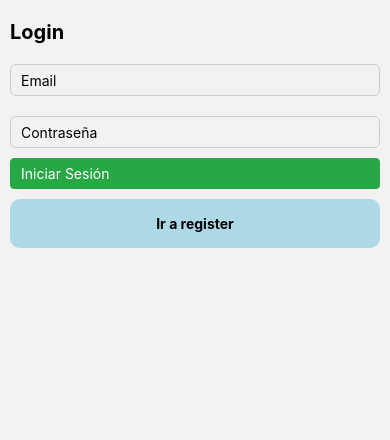
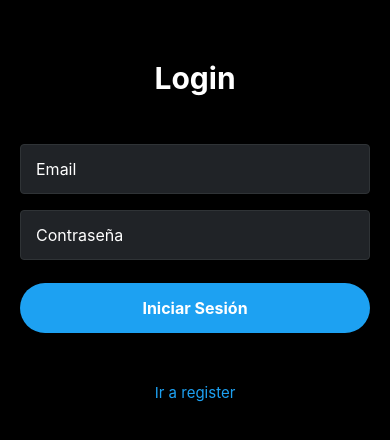
Before and after one commit to MiloVallacco/proyectoIntegrador4, a React Native app: screen /Profile in a window 390 px wide. Shown: the top 440 px of the page. Built offline with nearby package versions, Linux system fonts and the light colour scheme; no server answers.

Commit message:
CSS Y PROYECTO TERMINADO

```diff
--- a/src/Components/Post.js
+++ b/src/Components/Post.js
@@ -44,38 +44,44 @@ class Post extends Component {
 
 const styles = StyleSheet.create({
     contenedor: {
-        backgroundColor: "lightblue",
+        backgroundColor: "#000000",
         padding: 15,
-        marginVertical: 8,
-        borderRadius: 8
+        borderBottomWidth: 1,
+        borderBottomColor: "#2F3336"
     },
     usuario: {
         fontWeight: "bold",
-        fontSize: 16
+        fontSize: 15,
+        color: "#FFFFFF",
+        marginBottom: 5
     },
     descripcion: {
-        fontSize: 14,
-        marginVertical: 8
+        fontSize: 15,
+        color: "#FFFFFF",
+        marginVertical: 10,
+        lineHeight: 20
     },
     meGusta: {
-        color: "blue",
+        color: "#1DA1F2",
         fontSize: 14,
-        marginTop: 8,
-        fontWeight: "bold"
+        marginTop: 10,
+        fontWeight: "600"
     },
     likes: {
-        fontSize: 12,
-        color: "#666",
-        marginTop: 4
+        fontSize: 13,
+        color: "#71767A",
+        marginTop: 5
     },
     fecha: {
-        color: "#888",
-        fontSize: 10
+        color: "#71767A",
+        fontSize: 13,
+        marginTop: 5
     },
     comentar: {
-        color: "blue",
-        textAlign: "right",
-        marginTop: 10
+        color: "#1DA1F2",
+        fontSize: 14,
+        marginTop: 10,
+        fontWeight: "600"
     }
 })
 
--- a/src/Screens/Comentarios.js
+++ b/src/Screens/Comentarios.js
@@ -82,7 +82,7 @@ class Comentarios extends Component{
                     renderItem={({ item }) => (
                         <View style={styles.comentario}>
                             <Text style={styles.userName}>{item.userName}</Text>
-                            <Text>{item.comentario}</Text>
+                            <Text style={styles.comentarioText}>{item.comentario}</Text>
                         </View>
                     )}
                 />
@@ -93,37 +93,64 @@ class Comentarios extends Component{
 
 const styles = StyleSheet.create({
     contenedor: {
+        flex: 1,
+        backgroundColor: "#000000",
         padding: 20,
-        marginTop: 50
+        paddingTop: 60
     },
     input: {
-        height: 60,
+        minHeight: 60,
+        backgroundColor: "#202327",
         borderWidth: 1,
-        borderColor: "#ccc",
+        borderColor: "#2F3336",
+        borderRadius: 4,
         marginVertical: 10,
-        padding: 10
+        padding: 15,
+        color: "#FFFFFF",
+        fontSize: 16
     },
     boton: {
-        backgroundColor: "blue",
+        backgroundColor: "#1DA1F2",
         padding: 15,
-        marginVertical: 10
+        borderRadius: 25,
+        marginVertical: 15,
+        alignItems: "center"
     },
     texto: {
-        color: "white",
-        textAlign: "center"
+        color: "#FFFFFF",
+        fontSize: 16,
+        fontWeight: "bold"
     },
     titulo: {
-        fontSize: 20,
+        fontSize: 24,
+        fontWeight: "bold",
+        color: "#FFFFFF",
         textAlign: "center",
-        marginBottom: 20
+        marginBottom: 30
     },
     comentario: {
-        backgroundColor: "lightgray",
+        backgroundColor: "#202327",
         padding: 15,
-        marginVertical: 5
+        borderRadius: 12,
+        marginVertical: 8,
+        borderWidth: 1,
+        borderColor: "#2F3336"
     },
     userName: {
-        fontWeight: "bold"
+        fontWeight: "bold",
+        color: "#FFFFFF",
+        fontSize: 15,
+        marginBottom: 5
+    },
+    subtitulo: {
+        fontSize: 18,
+        fontWeight: "bold",
+        color: "#FFFFFF",
+        marginVertical: 15
+    },
+    comentarioText: {
+        color: "#FFFFFF",
+        fontSize: 15
     }
 })
 
--- a/src/Screens/Home.js
+++ b/src/Screens/Home.js
@@ -40,9 +40,9 @@ class Home extends Component{
             <View style={styles.contenedor}>
                 <Text style={styles.titulo}>Inicio</Text>
                 {this.state.loading ? (
-                    <Text>Cargando posts...</Text>
+                     <Text style={styles.texto}>Cargando posts...</Text>
                 ) : this.state.posts.length === 0 ? (
-                    <Text>No hay posts todavía</Text>
+                  <Text style={styles.texto}>No hay posts todavía</Text>
                 ) : (
                     <FlatList
                         data={this.state.posts}
@@ -64,17 +64,24 @@ class Home extends Component{
 const styles = StyleSheet.create({
   contenedor: {
       flex: 1,
-        paddingHorizontal: 10,
-        paddingTop: 20
+      backgroundColor: "#000000"
   },
   titulo: {
       fontWeight: "bold",
       fontSize: 20,
-        marginBottom: 20,
-        textAlign: "center"
+      color: "#FFFFFF",
+      padding: 15,
+      borderBottomWidth: 1,
+      borderBottomColor: "#2F3336"
   },
   lista: {
       flex: 1
+  },
+  texto: {
+      color: "#FFFFFF",
+      textAlign: "center",
+      marginTop: 50,
+      fontSize: 16
   }
 })
 
--- a/src/Screens/Login.js
+++ b/src/Screens/Login.js
@@ -80,50 +80,54 @@ class Login extends Component{
 }
 const styles = StyleSheet.create({
     contenedor: {
-        paddingHorizontal:10,
-        marginTop:20
+        flex: 1,
+        backgroundColor: "#000000",
+        paddingHorizontal: 20,
+        paddingTop: 60
     },
     input:{
-        height: 20,
+        height: 50,
+        backgroundColor: "#202327",
         paddingVertical: 15,
-        paddingHorizontal: 10,
+        paddingHorizontal: 15,
         borderWidth: 1,
-        borderColor: "#ccc",
-        borderStyle: "solid",
-        borderRadius: 6,
-        marginVertical: 10
+        borderColor: "#2F3336",
+        borderRadius: 4,
+        marginVertical: 8,
+        color: "#FFFFFF",
+        fontSize: 16
     },
     boton: {
-        backgroundColor: "#28A745",
-        paddingHorizontal: 10,
-        paddingVertical: 6,
-        textAlign: "center",
-        borderRadius: 4,
-        borderWidth: 1,
-        borderStyle: "solid",
-        borderColor: "#28A745"
+        backgroundColor: "#1DA1F2",
+        paddingVertical: 15,
+        borderRadius: 25,
+        marginVertical: 15,
+        alignItems: "center"
     },
     texto: {
-        color: "#fff"
+        color: "#FFFFFF",
+        fontSize: 16,
+        fontWeight: "bold"
     },
     register:{
         textAlign: "center",
-        padding: 16,
-        borderRadius: 10,
-        backgroundColor: "lightblue",
-        fontWeight: "bold",
-        marginTop: 10,
-        marginBottom: 10
+        padding: 15,
+        color: "#1DA1F2",
+        fontSize: 15,
+        marginTop: 20
     },
     titulo: {
         fontWeight: "bold",
-        fontSize: 20,
-        marginBottom: 10
+        fontSize: 30,
+        color: "#FFFFFF",
+        marginBottom: 40,
+        textAlign: "center"
     },
     error: {
-        color: "red",
+        color: "#F4212E",
         marginBottom: 10,
-        textAlign: "center"
+        textAlign: "center",
+        fontSize: 14
     }
 })
 export default Login
--- a/src/Screens/NuevoPost.js
+++ b/src/Screens/NuevoPost.js
@@ -40,7 +40,7 @@ class NuevoPost extends Component{
           return (
             <View style={styles.contenedor}>
                 <Text style={styles.titulo}>Crear Nuevo Post</Text>
-                <Text>Compartí lo que estás pensando</Text>
+                <Text style={styles.subtitulo}>Compartí lo que estás pensando</Text>
                 <TextInput
                     style={styles.input}
                     placeholder="Escribe tu mensaje aquí"
@@ -59,46 +59,53 @@ class NuevoPost extends Component{
 }
 const styles = StyleSheet.create({
     contenedor: {
-        paddingHorizontal: 10,
-        marginTop: 20
+        flex: 1,
+        backgroundColor: "#000000",
+        padding: 20,
+        paddingTop: 60
     },
     titulo: {
         fontWeight: "bold",
-        fontSize: 20,
-        marginBottom: 10
+        fontSize: 24,
+        color: "#FFFFFF",
+        marginBottom: 20
     },
     input: {
-        height: 100,
+        minHeight: 120,
+        backgroundColor: "#202327",
         paddingVertical: 15,
-        paddingHorizontal: 10,
+        paddingHorizontal: 15,
         borderWidth: 1,
-        borderColor: "#ccc",
-        borderStyle: "solid",
-        borderRadius: 6,
-        marginVertical: 10
+        borderColor: "#2F3336",
+        borderRadius: 4,
+        marginVertical: 15,
+        color: "#FFFFFF",
+        fontSize: 16,
+        textAlignVertical: "top"
     },
     boton: {
-        backgroundColor: "#28A745",
-        paddingHorizontal: 10,
-        paddingVertical: 6,
-        textAlign: "center",
-        borderRadius: 4,
-        borderWidth: 1,
-        borderStyle: "solid",
-        borderColor: "#28A745",
-        marginTop: 10
+        backgroundColor: "#1DA1F2",
+        paddingVertical: 15,
+        borderRadius: 25,
+        marginTop: 20,
+        alignItems: "center"
     },
     texto: {
-        color: "#fff",
-        textAlign: "center"
+        color: "#FFFFFF",
+        fontSize: 16,
+        fontWeight: "bold"
     },
     volver: {
         textAlign: "center",
-        padding: 16,
-        borderRadius: 10,
-        backgroundColor: "lightblue",
-        fontWeight: "bold",
+        padding: 15,
+        color: "#1DA1F2",
+        fontSize: 15,
         marginTop: 20
+    },
+    subtitulo: {
+        color: "#71767A",
+        fontSize: 15,
+        marginBottom: 15
     }
 })
 export default NuevoPost;
--- a/src/Screens/Profile.js
+++ b/src/Screens/Profile.js
@@ -65,8 +65,9 @@ class Profile extends Component{
                 <Text style={styles.titulo}>Mi Perfil</Text>
 
                 <View style={styles.userInfo}>
-                    <Text>Usuario: {this.state.userName}</Text>
-                    <Text>Email: {user.email}</Text>
+                    <Text style={styles.infoText}>Usuario: {this.state.userName}</Text>
+                    <Text style={styles.infoText}>Email: {user.email}</Text>
+
                 </View>
 
                 <Text style={styles.subtitulo}>Mis Posts:</Text>
@@ -76,7 +77,7 @@ class Profile extends Component{
                     keyExtractor={item => item.id}
                     renderItem={({ item }) => (
                         <View style={styles.posteos}>
-                            <Text>{item.data.descripcion}</Text>
+                             <Text style={styles.postText}>{item.data.descripcion}</Text>
                         </View>
                     )}
                 />
@@ -91,39 +92,60 @@ class Profile extends Component{
 
 const styles = StyleSheet.create({
     contenedor: {
+        flex: 1,
+        backgroundColor: "#000000",
         padding: 20,
-        marginTop: 50
+        paddingTop: 60
     },
     userInfo: {
-        backgroundColor: "lightblue",
-        padding: 15,
-        borderRadius: 5,
-        marginVertical: 10
+        backgroundColor: "#202327",
+        padding: 20,
+        borderRadius: 12,
+        marginVertical: 15,
+        borderWidth: 1,
+        borderColor: "#2F3336"
     },
     posteos: {
-        backgroundColor: "lightgray",
+        backgroundColor: "#202327",
         padding: 15,
-        borderRadius: 5,
+        borderRadius: 12,
+        marginVertical: 8,
+        borderWidth: 1,
+        borderColor: "#2F3336"
+    },
+    boton: {
+        backgroundColor: "#F4212E",
+        padding: 15,
+        borderRadius: 25,
+        marginVertical: 20,
+        alignItems: "center"
+    },
+    texto: {
+        color: "#FFFFFF",
+        fontSize: 16,
+        fontWeight: "bold"
+    },
+    titulo: {
+        fontSize: 24,
+        fontWeight: "bold",
+        color: "#FFFFFF",
+        textAlign: "center",
+        marginBottom: 30
+    },
+    subtitulo: {
+        fontSize: 18,
+        fontWeight: "bold",
+        color: "#FFFFFF",
+        marginVertical: 15
+    },
+    infoText: {
+        color: "#FFFFFF",
+        fontSize: 15,
         marginVertical: 5
     },
-    boton: {
-        backgroundColor: "red",
-        padding: 15,
-        borderRadius: 5,
-        marginVertical: 10
-    },
-    texto: {
-        color: "white",
-        textAlign: "center"
-    },
-    titulo: {
-        fontSize: 20,
-        textAlign: "center",
-        marginBottom: 20
-    },
-    subtitulo: {
-        fontSize: 16,
-        marginVertical: 10
+    postText: {
+        color: "#FFFFFF",
+        fontSize: 15
     }
 })
 
--- a/src/Screens/Register.js
+++ b/src/Screens/Register.js
@@ -83,40 +83,52 @@ class Register extends Component{
 
 const styles = StyleSheet.create({
     contenedor: {
+        flex: 1,
+        backgroundColor: "#000000",
         padding: 20,
-        marginTop: 50
+        paddingTop: 60
     },
     input: {
-        height: 40,
+        height: 50,
+        backgroundColor: "#202327",
         borderWidth: 1,
-        borderColor: "#ccc",
-        borderRadius: 5,
-        marginVertical: 10,
-        padding: 10
+        borderColor: "#2F3336",
+        borderRadius: 4,
+        marginVertical: 8,
+        paddingHorizontal: 15,
+        color: "#FFFFFF",
+        fontSize: 16
     },
     boton: {
-        backgroundColor: "blue",
+        backgroundColor: "#1DA1F2",
         padding: 15,
-        borderRadius: 5,
-        marginVertical: 10
+        borderRadius: 25,
+        marginVertical: 15,
+        alignItems: "center"
     },
     texto: {
-        color: "white",
-        textAlign: "center"
+        color: "#FFFFFF",
+        fontSize: 16,
+        fontWeight: "bold"
     },
     login: {
         textAlign: "center",
-        padding: 10,
-        color: "blue"
+        padding: 15,
+        color: "#1DA1F2",
+        fontSize: 15
     },
     titulo: {
-        fontSize: 20,
+        fontSize: 30,
+        fontWeight: "bold",
+        color: "#FFFFFF",
         textAlign: "center",
-        marginBottom: 20
+        marginBottom: 40
     },
     error: {
-        color: "red",
-        textAlign: "center"
+        color: "#F4212E",
+        textAlign: "center",
+        marginBottom: 10,
+        fontSize: 14
     }
 })
 
```
Also changed, not shown: src/Components/HomeMenu.js (+4 -3 lines). Lines whose indentation alone changed are shown as unchanged.
